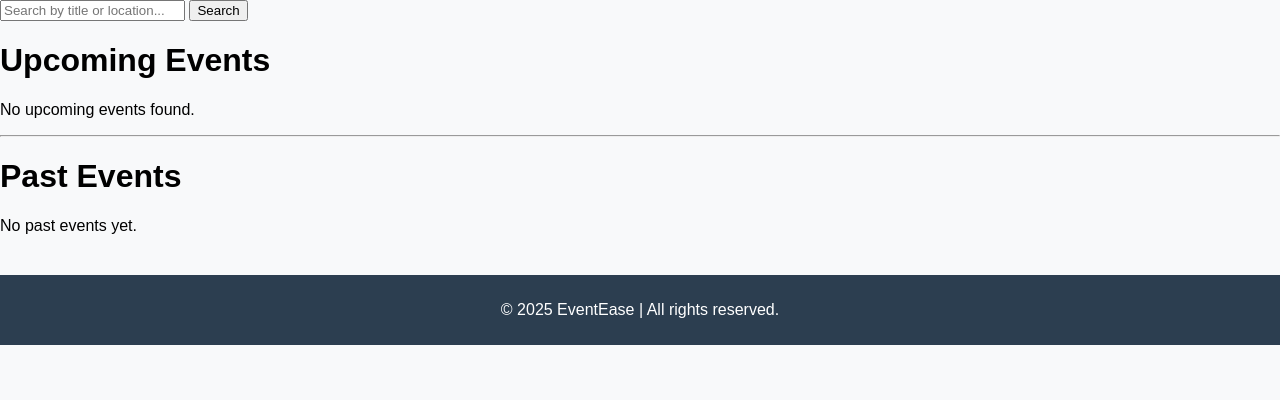
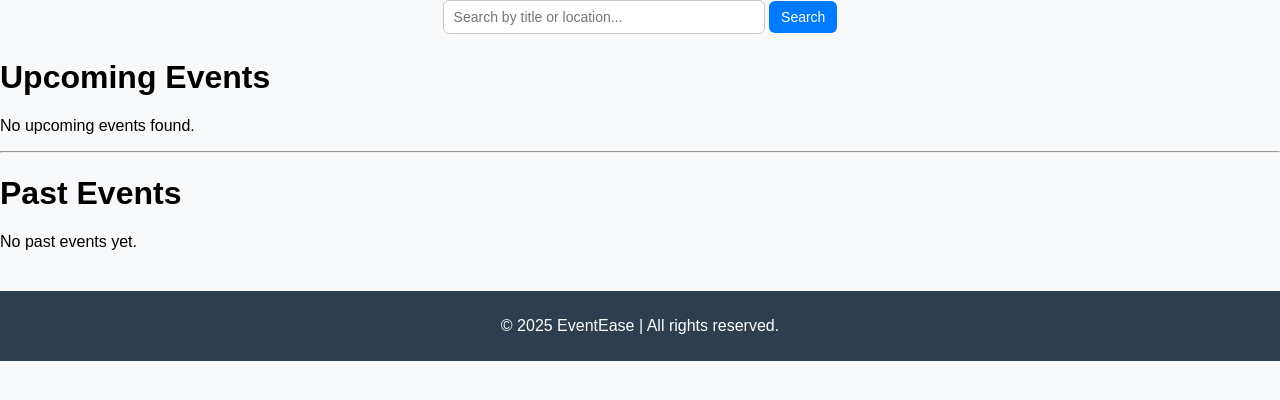
Before and after one commit to zeinali1/capstone-project, a Django app: page /home/ in a window 1280 px wide. Shown: the part 48-448 px from the top of the page. Run offline with Django 5.2, Linux system fonts and the light colour scheme; data that the repository does not hold is empty.

Commit message:
add search feature, update style.css

```diff
--- a/main_app/static/css/style.css
+++ b/main_app/static/css/style.css
@@ -138,6 +138,46 @@ nav {
     background-color: #43a047;
 }
 
+.search-section {
+    margin-bottom: 25px;
+    text-align: center;
+}
+
+.search-input {
+    width: 300px;
+    padding: 8px 10px;
+    border: 1px solid #ccc;
+    border-radius: 6px;
+    font-size: 14px;
+}
+
+.search-btn {
+    background-color: #007bff;
+    color: white;
+    padding: 8px 12px;
+    border: none;
+    border-radius: 6px;
+    cursor: pointer;
+    font-size: 14px;
+}
+
+.search-btn:hover {
+    background-color: #0056b3;
+}
+
+.clear-btn {
+    background-color: #f44336;
+    color: white;
+    padding: 8px 12px;
+    border-radius: 6px;
+    text-decoration: none;
+    margin-left: 5px;
+}
+
+.clear-btn:hover {
+    background-color: #c62828;
+}
+
 footer {
     background-color: #2c3e50;
     color: white;
```
